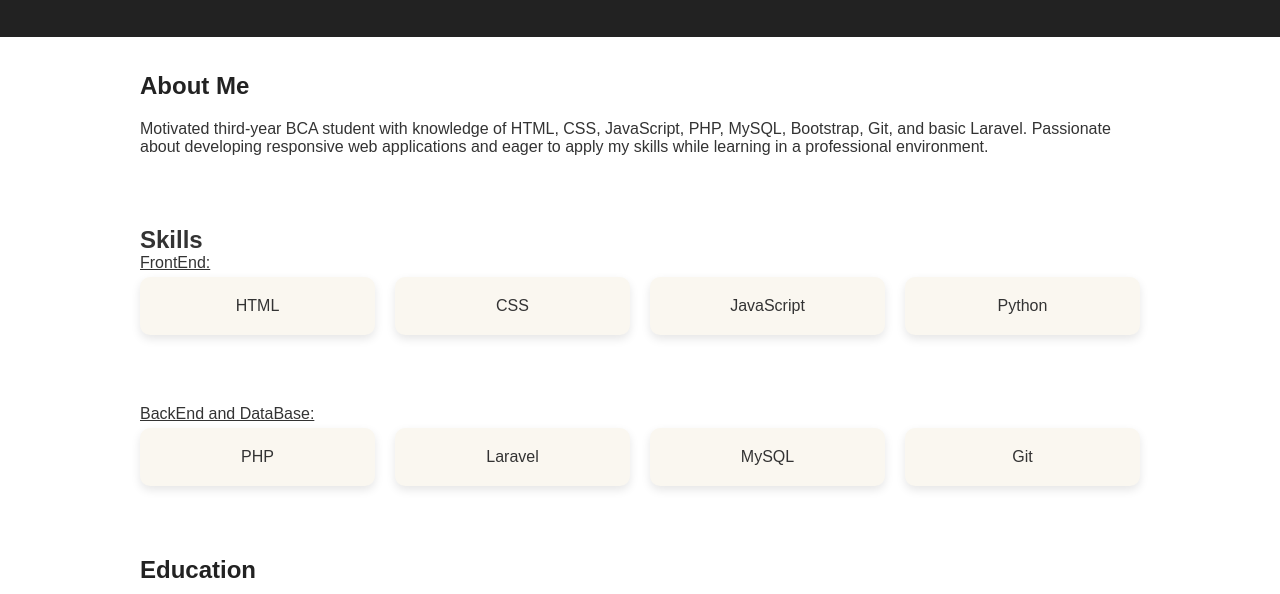
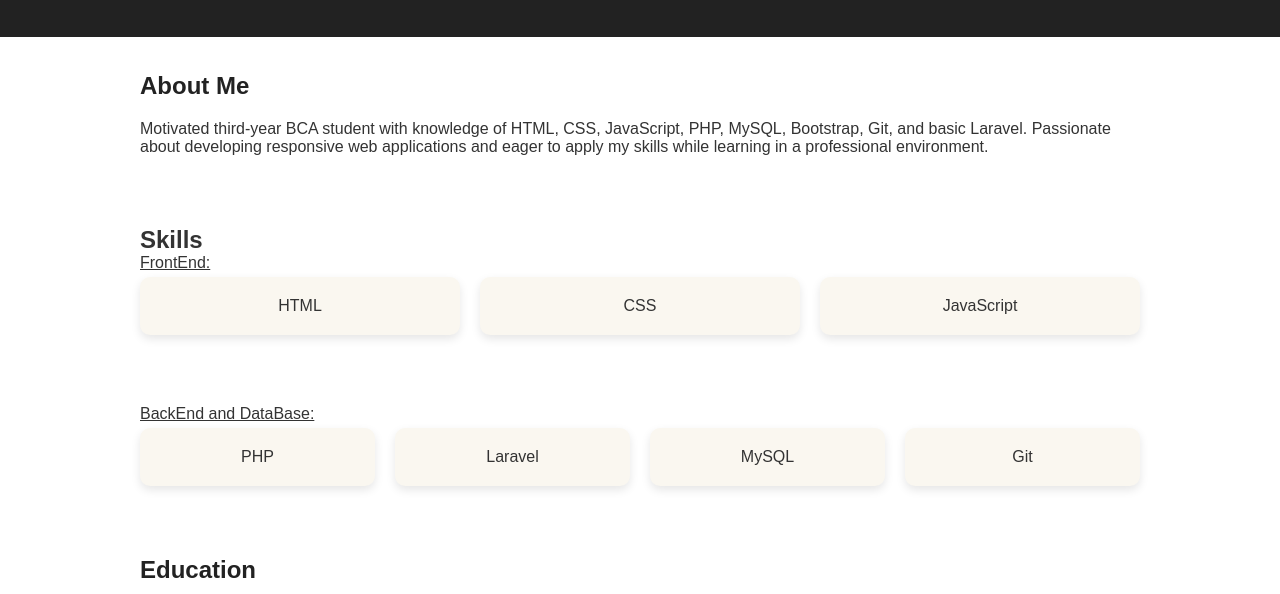
Before and after one commit to O-Noah/Resume, a plain HTML site: page index.html in a window 1280 px wide. Shown: the part 206-800 px from the top of the page. Drawn offline with Linux system fonts and the light colour scheme.

Commit message:
Remove Python card from skills section

```diff
--- a/index.html
+++ b/index.html
@@ -39,7 +39,7 @@
         <div class="card">HTML</div>
         <div class="card">CSS</div>
         <div class="card">JavaScript</div>
-        <div class="card">Python</div>
+
     </div>
 </section>
 <section id="skills" class="container">
```
